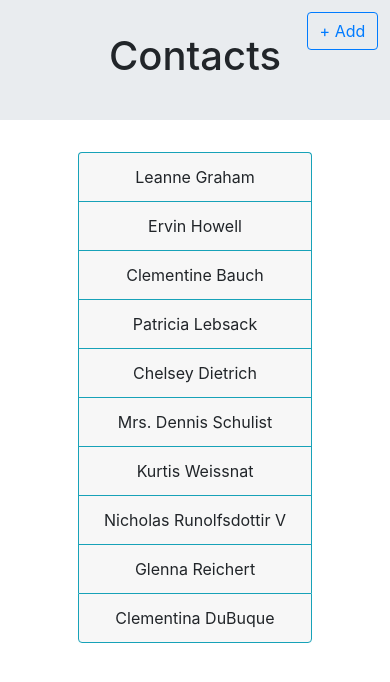
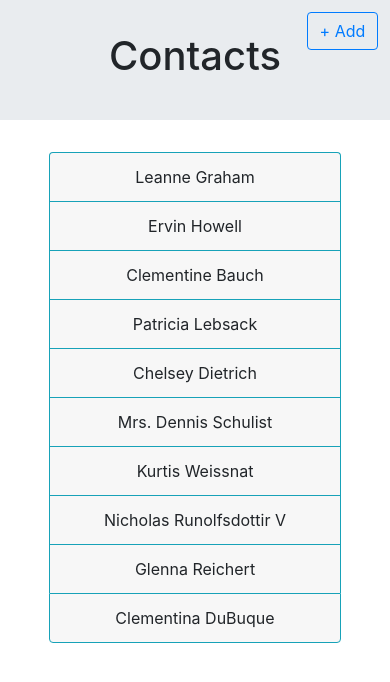
Before and after one commit to seanskggo/Contacts-App, a React (Create React App) app: page / in a window 390 px wide. Shown: the top 682 px of the page. Built offline with nearby package versions, Linux system fonts and the light colour scheme.

Commit message:
modify gitignore and add media query

```diff
--- a/src/App.css
+++ b/src/App.css
@@ -44,3 +44,10 @@
   justify-content: flex-end;
   width: 100vw;
 }
+
+@media only screen and (max-width: 500px) {
+  .Each {
+    width: 75vw;
+    min-width: 220px !important;
+  }
+}
```
Also changed, not shown: 1 other file (tests, documents, lock files or other folders).
